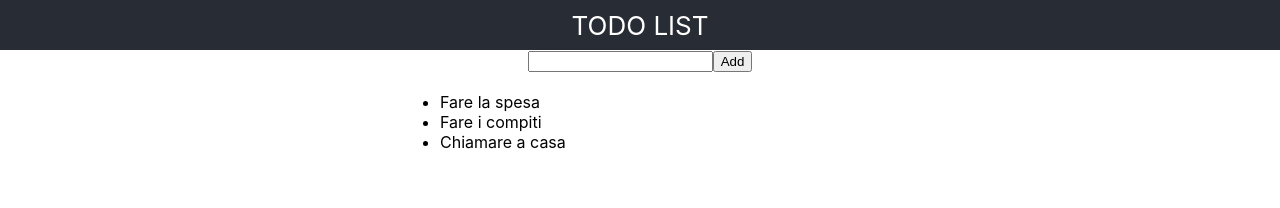
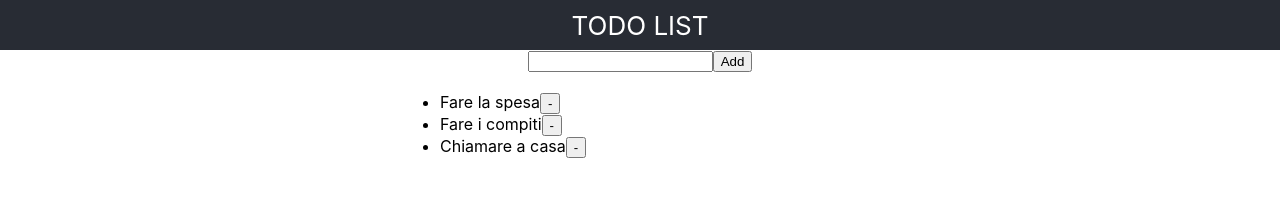
Before and after one commit to SimonCris/react-todolist-redux, a React (Create React App) app: page / in a window 1280 px wide. Shown: the top 208 px of the page. Built offline with nearby package versions, Linux system fonts and the light colour scheme.

Commit message:
add removeTodo function

```diff
--- a/src/App.js
+++ b/src/App.js
@@ -13,6 +13,14 @@ function reducers(state = {}, action) {
                 todos : [
                    action.todoToAdd,
                    ...state.todos
+                ]
+            };
+
+        case 'REMOVE_TODO':
+            return {
+                todos: [
+                    ...state.todos.slice(0, action.indexToRemove),
+                    ...state.todos.slice(action.indexToRemove + 1)
                 ]
             };
 
@@ -61,6 +69,7 @@ class App extends Component {
 
     addToDo = () => {
         const newTodoValue = this.todoInputRef.current.value;
+        this.todoInputRef.current.value = '';
         /** Tramite il metodo dispatch dello store, vengono passati
          * alla funzione reducers dello store, l'azione (type) e il valore
          * (todoToAdd in questo caso) che intercetterà l'action e aggiungerà
@@ -68,6 +77,14 @@ class App extends Component {
         store.dispatch({
             type: 'ADD_TODO',
             todoToAdd: newTodoValue
+        })
+    };
+
+    removeToDo = (toDoIndex) => {
+        console.log('index -> ' + toDoIndex);
+        store.dispatch({
+            type: 'REMOVE_TODO',
+            indexToRemove: toDoIndex
         })
     };
 
@@ -85,7 +102,8 @@ class App extends Component {
                     <ul>
                         {
                             this.state.todos.map((todo, index) => {
-                                return <li key={index}>{todo}</li>
+                                return <li key={index}>{todo}<button
+                                onClick={this.removeToDo.bind(null, index)}>-</button></li>
                             })
                         }
                     </ul>
```
